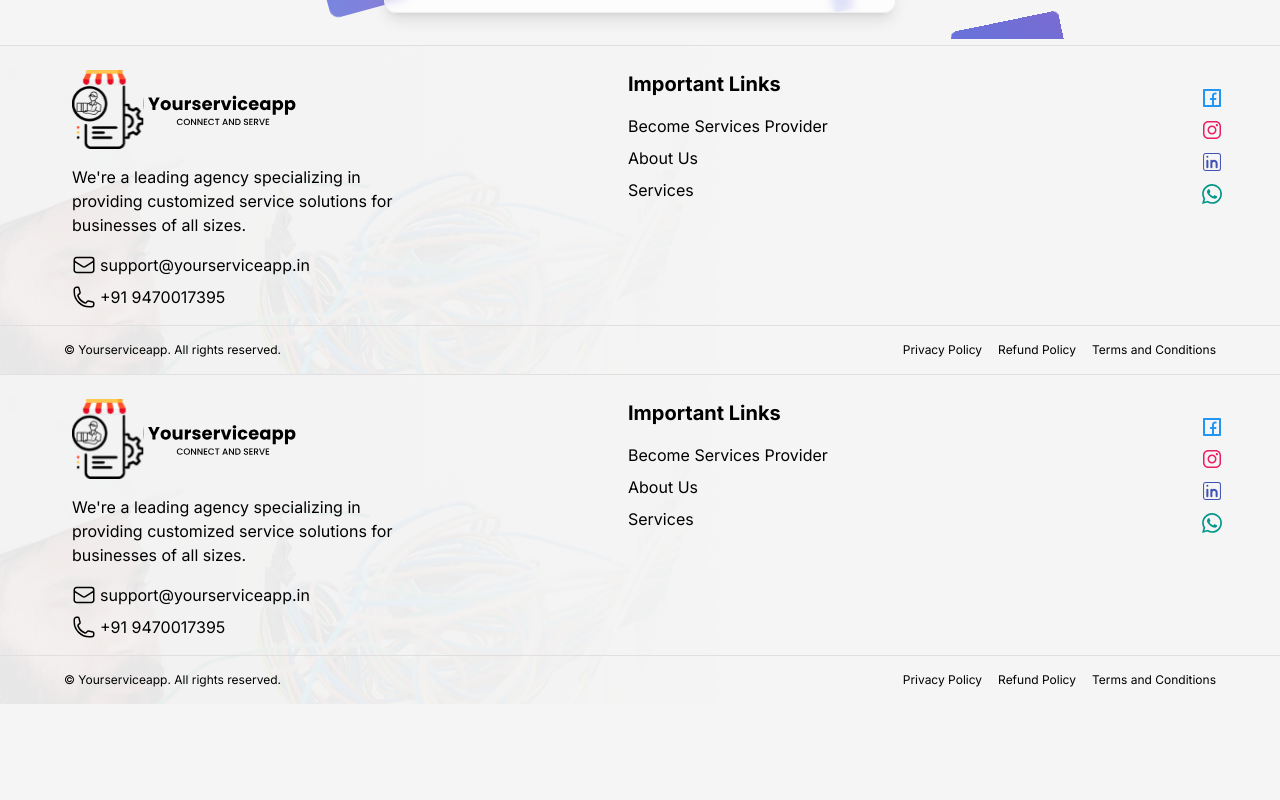
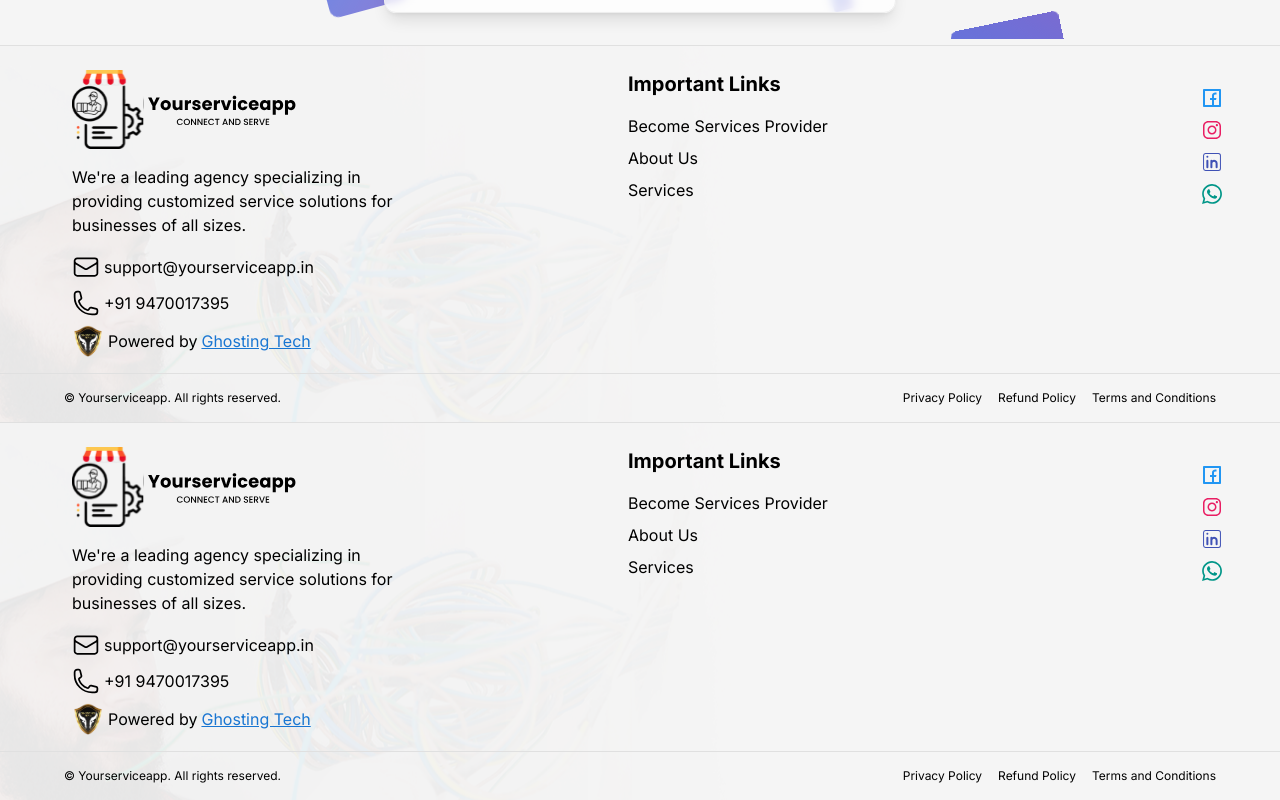
Before and after one commit to Ghosting-Tech/yourserviceapp, a Next.js app: page /become-service-provider in a window 1280 px wide. Shown: the part 761-1561 px from the top of the page. Before the commit the page ends 1465 px from the top, so only its background shows below. Built offline with nearby package versions, Linux system fonts and the light colour scheme; no server answers; the database is empty; a web font is replaced by a local one.

Commit message:
updated checkout and Footer

```diff
--- a/app/checkout/page.jsx
+++ b/app/checkout/page.jsx
@@ -83,7 +83,7 @@ function Shipping() {
               },
               (error) => {
                 console.error("Error getting the location:", error);
-                alert("Please enable geolocation to use this feature.");
+                toast.error("Please enable location.");
                 reject(error);
               }
             );
@@ -225,7 +225,7 @@ function Shipping() {
         //   );
         // }
 
-        router.push(`/user/bookings/${booking._id}`)
+        router.push(`/user/bookings/${booking._id}`);
 
         // Clear cart after successful booking
         localStorage.removeItem("cart");
@@ -243,7 +243,15 @@ function Shipping() {
 
   useEffect(() => {
     if (formData.address === "Error fetching address") {
-      window.location.reload();
+      toast.error("Unable to fetch address. accept geolocation and refresh!", {
+        action: {
+          label: "Refresh",
+          onClick: () => window.location.reload(),
+        },
+      });
+      setDisableRedirectingButton(true);
+    }else{
+      setDisableRedirectingButton(false);
     }
   }, [formData]);
 
--- a/components/Footer.js
+++ b/components/Footer.js
@@ -36,7 +36,7 @@ const Footer = () => {
                 viewBox="0 0 24 24"
                 strokeWidth={1.5}
                 stroke="currentColor"
-                className="w-6 h-6"
+                className="w-7 h-7"
               >
                 <path
                   strokeLinecap="round"
@@ -53,7 +53,7 @@ const Footer = () => {
                 viewBox="0 0 24 24"
                 strokeWidth={1.5}
                 stroke="currentColor"
-                className="w-6 h-6"
+                className="w-7 h-7"
               >
                 <path
                   strokeLinecap="round"
@@ -62,6 +62,13 @@ const Footer = () => {
                 />
               </svg>
               +91 9470017395
+            </li>
+            <li className="flex items-center gap-1">
+              <Image src={'/logo/ghosting.png'} width={100} height={100} className="w-8" />
+              Powered by{" "}
+              <Link target="_blank" href={`https://ghosting.in/`} className="underline text-blue-700">
+                Ghosting Tech
+              </Link>
             </li>
           </ul>
         </div>
@@ -122,7 +129,10 @@ const Footer = () => {
           <Link href={`/refund-policy`} className="hover:underline text-xs">
             Refund Policy
           </Link>
-          <Link href={`/terms-and-condition`} className="hover:underline text-xs">
+          <Link
+            href={`/terms-and-condition`}
+            className="hover:underline text-xs"
+          >
             Terms and Conditions
           </Link>
         </div>
```
Also changed, not shown: public/logo/ghosting.png (added).
